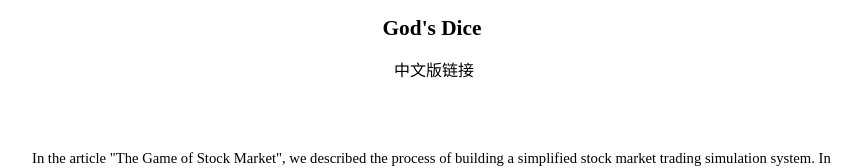
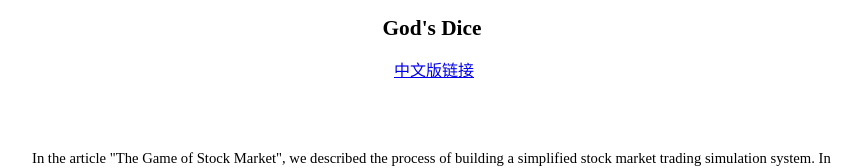
Before and after one commit to Julian72cn/God-s-Dice, a plain HTML site: page index.html in a window 1280 px wide. Shown: the top 168 px of the page, without its empty margins (208-1070 px from the left). Drawn offline with Linux system fonts and the light colour scheme.

Commit message:
Update index.html

```diff
--- a/index.html
+++ b/index.html
@@ -24,11 +24,12 @@
 <body lang="zh-CN" text="#000000" dir="ltr" style="border: none; padding: 0cm"><p align="center">
 <font face="Aptos"><font size="4" style="font-size: 16pt"><span lang="en-US"><b>God's
 Dice</b></span></font></font></p>
-<p align="center">&nbsp;中文版链接</p>
+<p align="center">&nbsp;<a href="index_CN.html">中文版链接</a></p>
 <p><br/>
 <br/>
 
 </p>
+
 <p><font face="Aptos"><font size="2" style="font-size: 11pt"><span lang="en-US">In
 the article &quot;The Game of Stock Market&quot;, we described the
 process of building a simplified stock market trading simulation
```
